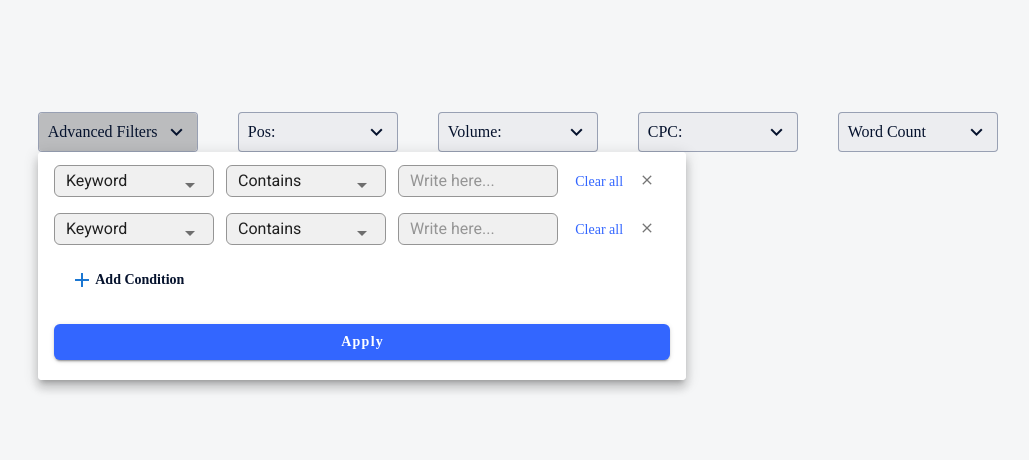
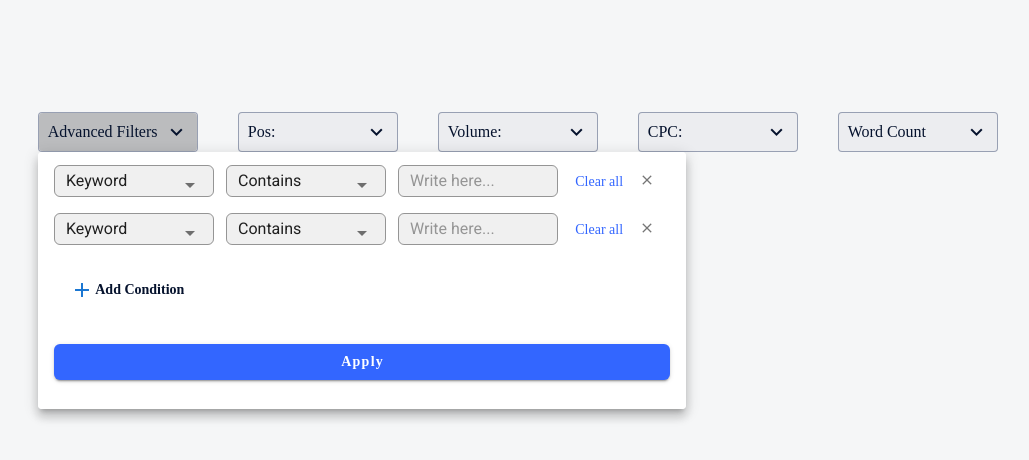
Before and after one commit to MrNedNick/vue-cpanel-filters, a Vue app: page / in a window 1280 px wide. Both pictures are taken after a click on the button "Advanced Filters". Shown: the top 460 px of the page, without its empty margins (62-1091 px from the left). Built offline with nearby package versions, Linux system fonts and the light colour scheme.

Commit message:
Add method for clear button

```diff
--- a/src/components/Advanced/AdvancedItem.vue
+++ b/src/components/Advanced/AdvancedItem.vue
@@ -15,7 +15,7 @@
       >
       </v-select>
       <v-select
-        v-if="advancedSelect === 'Keyword'"
+        v-if="advancedSelect === 'Keyword' || ''"
         v-model="advancedKeywordSelect"
         :items="advancedKeywordItems"
         :menu-props="{ bottom: true, offsetY: true, maxWidth: 160 }"
@@ -38,7 +38,9 @@
         outlined
         placeholder="Write here..."
       ></v-text-field>
-      <v-btn class="advanced-btn clear" elevation="0"> Clear all </v-btn>
+      <v-btn class="advanced-btn clear" elevation="0" @click="clearAll">
+        Clear all
+      </v-btn>
       <v-icon small>mdi-close</v-icon>
     </div>
   </v-list-item>
@@ -46,6 +48,12 @@
 
 <script>
 export default {
+  methods: {
+    clearAll() {
+      this.advancedSelect = "";
+      this.advancedKeywordSelect = "";
+    },
+  },
   data: () => ({
     advancedSelect: "Keyword",
     advancedSelectItems: ["Keyword", "Path"],
--- a/src/components/Filters/AdvancedFilter.vue
+++ b/src/components/Filters/AdvancedFilter.vue
@@ -11,7 +11,7 @@
         <advanced-item />
         <advanced-item />
         <v-list-item>
-          <v-btn class="advanced-btn add" elevation="0" @click="addCondition">
+          <v-btn class="advanced-btn add mb-4 mt-4" elevation="0" @click="addCondition">
             <v-icon color="primary">mdi-plus</v-icon>
             Add Condition
           </v-btn>
@@ -54,7 +54,8 @@ export default {
 <style lang='scss'>
 .advanced-menu {
   width: 648px;
-  display: flex;
+  height: 257px;
+
 }
 .advanced-container {
   display: flex;
```
